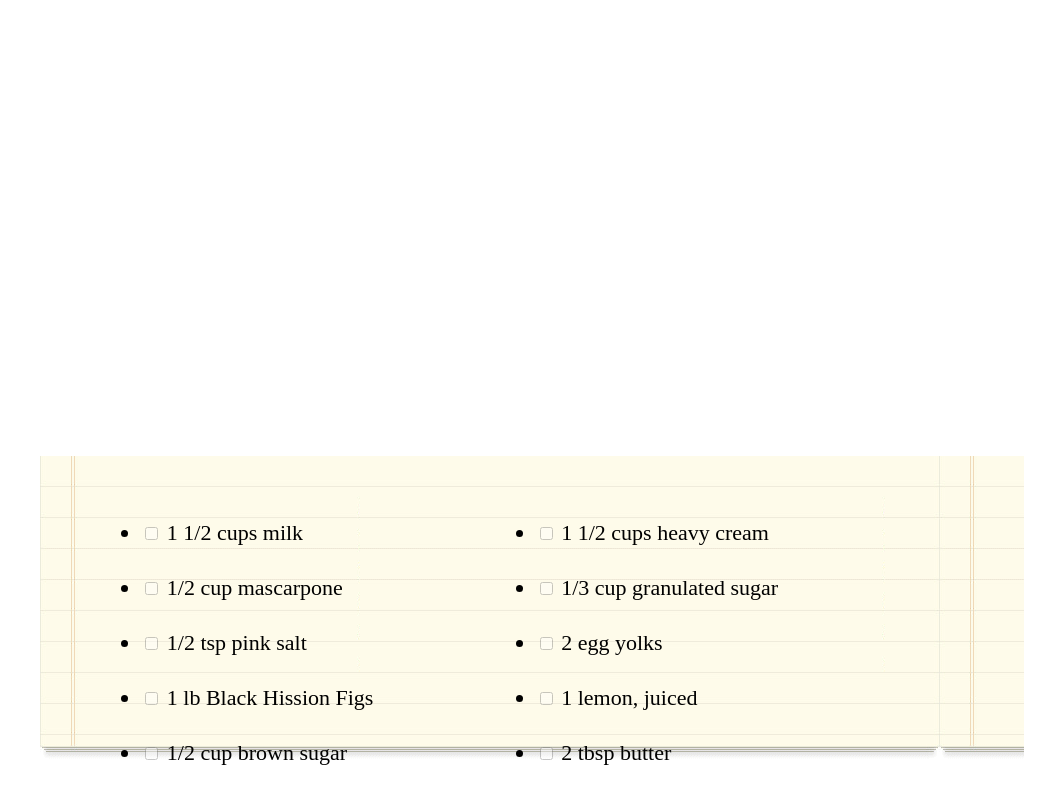
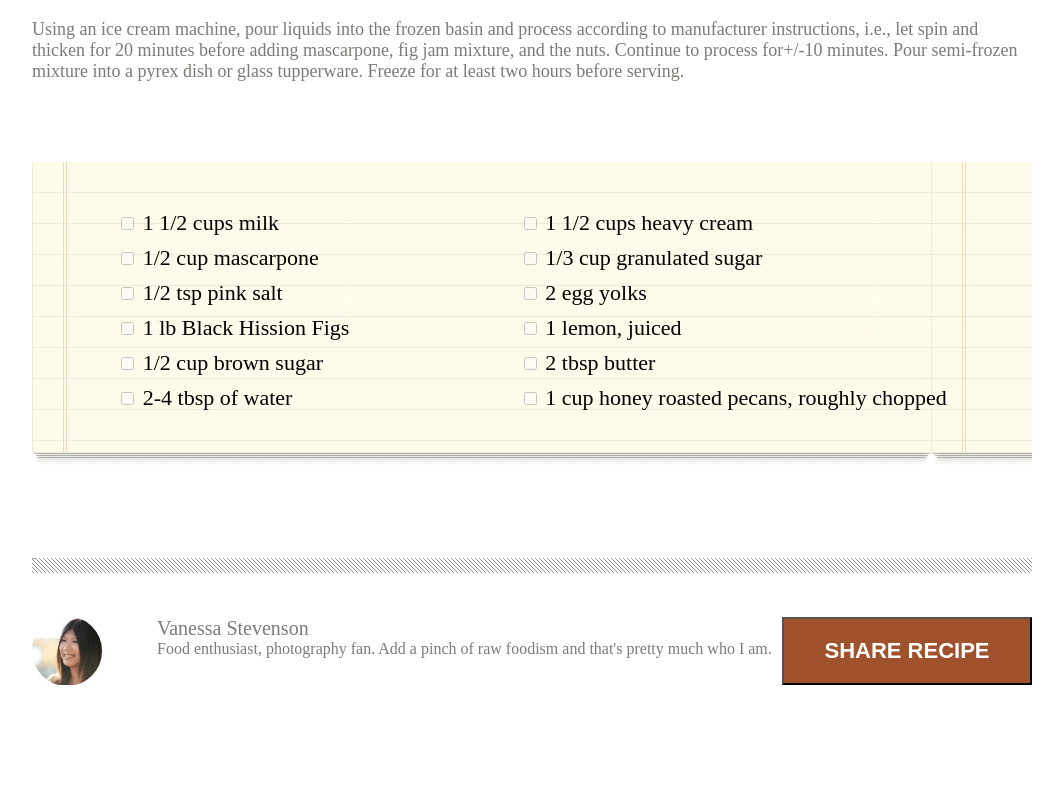
Before and after one commit to josholloqui/chocolate-pizza-react, a React (Create React App) app: page / in a window 1280 px wide. Shown: the part 1100-1898 px from the top of the page, without its empty margins (108-1171 px from the left). Built offline with nearby package versions, Linux system fonts and the light colour scheme.

Commit message:
fixes our props and images

```diff
--- a/src/App.js
+++ b/src/App.js
@@ -4,21 +4,11 @@
 import Footer from './Footer.js';
 import './Home.css';
 
-const paragraph1 =
-  'For the fig-swirl: Melt butter over medium heat in a saucepan. Add brown sugar and stir to dissolve. Halve all of the figs and toss in the saucepan with water and lemon juice. Cook over medium heat, stirring frequently, until you have a chunky-jammy mixture. Add salt with one or two stirs, set aside and let cool completely.'
-
-const paragraph2 =
-  'Ice cream: In a small pot over medium heat, combine milk, and granulated sugar until sugar is completely dissolved and the milk is just barely lukewarm. Whisk in the egg yolks. Set mixture in the fridge and wait until the fig mixture is cooled.'
-
-const paragraph3 =
-  'Using an ice cream machine, pour liquids into the frozen basin and process according to manufacturer instructions, i.e., let spin and thicken for 20 minutes before adding mascarpone, fig jam mixture, and the nuts. Continue to process for+/-10 minutes. Pour semi-frozen mixture into a pyrex dish or glass tupperware. Freeze for at least two hours before serving.'
-
-
 function App() {
   return (
     <body className="App">
       <Header />
-      <Main paragraph1={paragraph1} paragraph2={paragraph2} paragraph3={paragraph3}/>
+      <Main />
       <Footer />
     </body>
   );
--- a/src/Home.css
+++ b/src/Home.css
@@ -1,3 +1,37 @@
+*{
+    box-sizing: border-box;
+}
+
+html, body {
+    height: 100%;
+    width: 100%;
+}
+
+html, body, div, span, applet, object, iframe,
+h1, h2, h3, h4, h5, h6, p, blockquote, pre,
+a, abbr, acronym, address, big, cite, code,
+del, dfn, em, img, ins, kbd, q, s, samp,
+small, strike, strong, sub, sup, tt, var,
+b, u, i, center,
+dl, dt, dd, ol, ul, li,
+fieldset, form, label, legend,
+table, caption, tbody, tfoot, thead, tr, th, td,
+article, aside, canvas, details, embed,
+figure, figcaption, footer, header, hgroup,
+menu, nav, output, ruby, section, summary,
+time, mark, audio, video {
+	margin: 0;
+	padding: 0;
+	border: 0;
+	font-size: 100%;
+	font: inherit;
+	vertical-align: baseline;
+}
+
+ol, ul {
+	list-style: none;
+}
+
 body {
     /* https://coolors.co/generate and click export -> scss to get the colors to copy and paste below*/
     --color1: hsla(349, 69%, 76%, 1);
@@ -79,14 +113,14 @@
     height: 15px;
     width: 1000px;
     max-width: 80%;
-    background-image: url(/public/images/hr-img.png);
+    background-image: url("/images/hr-img.png");
 }
 
 .hidden-2 {
     display: block;
     font-size: 1px;
     height: 15px;
-    background-image: url(/public/images/hr-img.png);
+    background-image: url("/images/hr-img.png");
 }
 
 section {
@@ -133,7 +167,7 @@
 .recipe {
     display: flex;
     justify-content: space-around;
-    background-image: url(/public/images/list-bg.png);
+    background-image: url("/images/list-bg.png");
     height: 305px;
     width: 100%;
 }
--- a/src/Main.js
+++ b/src/Main.js
@@ -3,22 +3,29 @@
 class Hidden extends React.Component {
     render() {
         return (
-            <div className ="hidden">
+            <div className="hidden">
                 '
             </div>);
     }
 }
 
+const paragraph1 =
+  'For the fig-swirl: Melt butter over medium heat in a saucepan. Add brown sugar and stir to dissolve. Halve all of the figs and toss in the saucepan with water and lemon juice. Cook over medium heat, stirring frequently, until you have a chunky-jammy mixture. Add salt with one or two stirs, set aside and let cool completely.'
 
+const paragraph2 =
+  'Ice cream: In a small pot over medium heat, combine milk, and granulated sugar until sugar is completely dissolved and the milk is just barely lukewarm. Whisk in the egg yolks. Set mixture in the fridge and wait until the fig mixture is cooled.'
+
+const paragraph3 =
+  'Using an ice cream machine, pour liquids into the frozen basin and process according to manufacturer instructions, i.e., let spin and thicken for 20 minutes before adding mascarpone, fig jam mixture, and the nuts. Continue to process for+/-10 minutes. Pour semi-frozen mixture into a pyrex dish or glass tupperware. Freeze for at least two hours before serving.'
 
 class RecipeContainer extends React.Component {
     render() {
         return (
-            <section className ="recipe-container">
-                <div className ="title">
+            <section className="recipe-container">
+                <div className="title">
                     <div>
                         <h1>Chocolate Pizza</h1>
-                            <p className ="date">
+                            <p className="date">
                                 POSTED ON 15 DEC. 2013 /DESSERTS
                             </p>
                     </div>
@@ -41,7 +48,7 @@
 
                 </p>
 
-                <div className ="recipe">
+                <div className="recipe">
                     <div className="ingredients-1">
                         <ul>
                             <li>
@@ -99,12 +106,12 @@
                         </ul>
                     </div>
                 </div>
-                <div className ="hidden-2">
+                <div className="hidden-2">
                     Hidden
                 </div>
-                <div className ="author">
-                    <img src="images/van-pic.png" alt ="vanessa"/>
-                    <div className ="about-me">
+                <div className="author">
+                    <img src="images/van-pic.png" alt="vanessa"/>
+                    <div className="about-me">
                         <h4>Vanessa Stevenson</h4>
                         <p>
                             Food enthusiast, photography fan. Add a pinch of raw foodism and that's pretty much who I am.
@@ -121,7 +128,7 @@
         return (
             <main>
                 <Hidden />
-                <RecipeContainer />
+                <RecipeContainer paragraph1={paragraph1} paragraph2={paragraph2} paragraph3={paragraph3} />
             </main>
         )
     }
```
